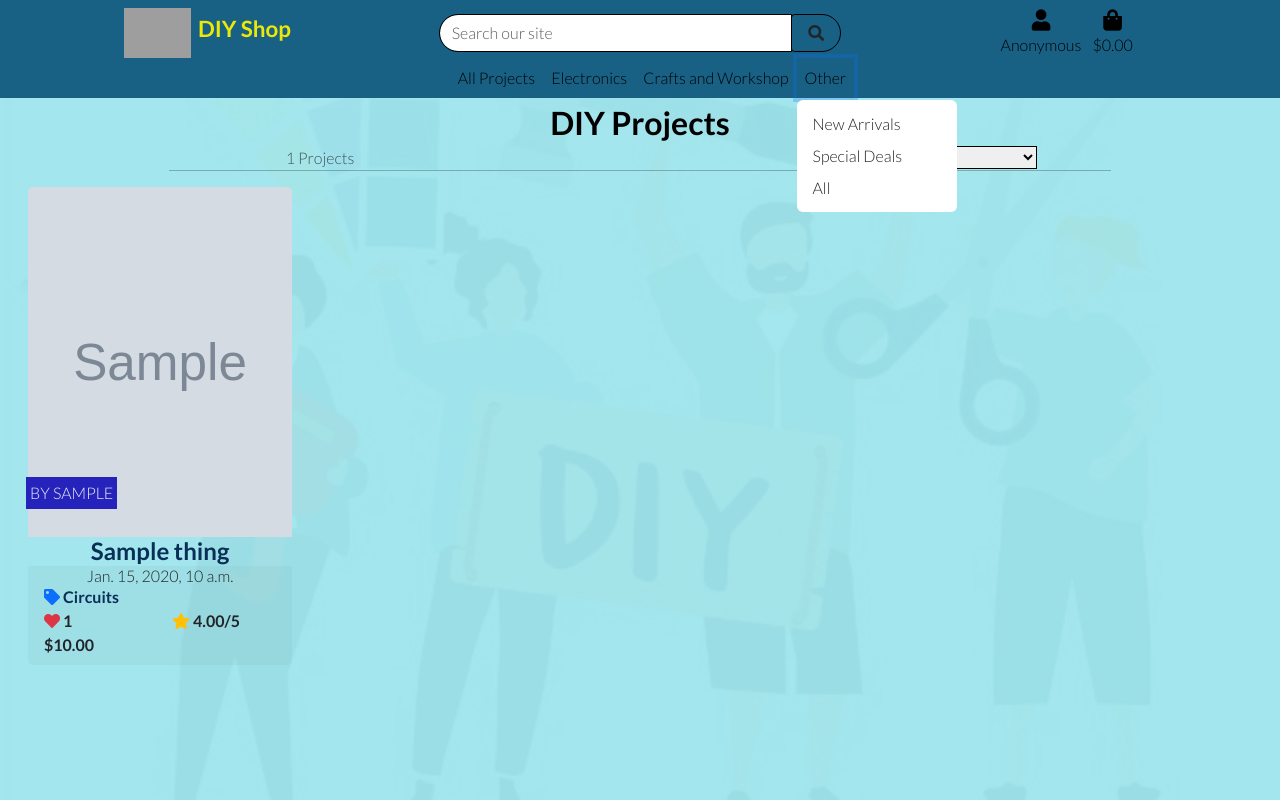
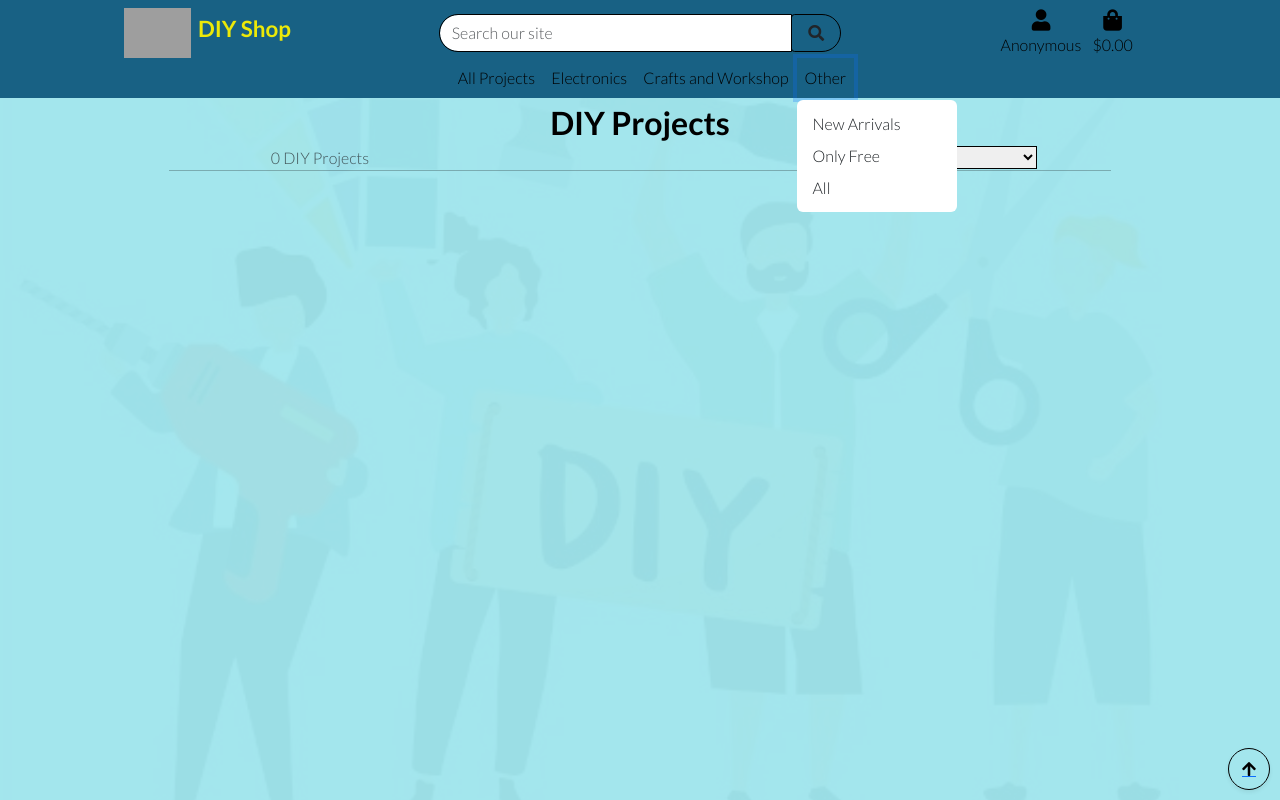
Before and after one commit to Juanma1313/diyshop, a Django app: a page that uses templates/base.html in a window 1280 px wide, after a click on "Other". Run offline with Django 3.2, Linux system fonts and the light colour scheme; data comes from the database, SQL or seed files in the repository; tables that the repository leaves empty hold one stand-in row (values such as "Sample post"); grey boxes marked "Sample" are stand-in pictures; parts of the project's set-up code (start-up, migrations or seed data) failed here and were passed over; some libraries are stand-ins or nearby versions; grey boxes are pictures that could not be loaded.

Commit message:
added sorting for date, search for free, JS code and scroll to top button

```diff
--- a/home/templates/home/index.html
+++ b/home/templates/home/index.html
@@ -110,7 +110,7 @@
             </h1>
             <div class="my-5">
                 <h4>
-                    <a href="{% url 'products' %}" class="go-to-products btn btn-lg rounded-5 text-uppercase py-3">Check out our latest projects</a>
+                    <a href="{% url 'products' %}?sort=created_on&direction=desc" class="go-to-products btn btn-lg rounded-5 text-uppercase py-3">Check out our latest projects</a>
                 </h4>
             </div>
         </div>
--- a/products/templates/products/products.html
+++ b/products/templates/products/products.html
@@ -40,6 +40,8 @@
                         <option value="title_desc" {% if current_sorting == 'title_desc' %}selected{% endif %}>Name (Z-A)</option>
                         <option value="category_asc" {% if current_sorting == 'category_asc' %}selected{% endif %}>Category (A-Z)</option>
                         <option value="category_desc" {% if current_sorting == 'category_desc' %}selected{% endif %}>Category (Z-A)</option>
+                        <option value="date_asc" {% if current_sorting == 'date_asc' %}selected{% endif %}>Date (old to new)</option>
+                        <option value="date_desc" {% if current_sorting == 'date_desc' %}selected{% endif %}>Date (new to old)</option>
                     </select>
                 </div>
             </div>
@@ -49,7 +51,7 @@
                     {% if search_term or current_categories or current_sorting != 'None_None' %}
                         <span class="small"><a href="{% url 'products' %}">Products Home</a> | </span>
                     {% endif %}
-                    {{ products|length }} Projects {% if search_term %} found for <strong>"{{ search_term }}"</strong>{% endif %}
+                    {{ products|length }} DIY Projects {% if search_term %} found for <strong>"{{ search_term }}"</strong>{% endif %}
                 </p>
             </div>
         </div>
@@ -154,4 +156,41 @@
             {% endfor %}
         </div>
     </div>
+    <div class="btt-button shadow-sm rounded-5 border border-black">
+        <a class="btt-link d-flex h-100">
+            <i class="fas fa-arrow-up text-black mx-auto my-auto"></i>
+        </a>
+    </div>
 {% endblock %}
+
+{% block postloadjs %}
+    {{ block.super }}
+    <script type="text/javascript">
+		$('.btt-link').click(function(e) {
+			window.scrollTo(0,0)
+		})
+	</script>
+
+    <script type="text/javascript">
+        $('#sort-selector').change(function() {
+            var selector = $(this);
+            var currentUrl = new URL(window.location);
+
+            var selectedVal = selector.val();
+            if(selectedVal != "reset"){
+                var sort = selectedVal.split("_")[0];
+                var direction = selectedVal.split("_")[1];
+
+                currentUrl.searchParams.set("sort", sort);
+                currentUrl.searchParams.set("direction", direction);
+
+                window.location.replace(currentUrl);
+            } else {
+                currentUrl.searchParams.delete("sort");
+                currentUrl.searchParams.delete("direction");
+
+                window.location.replace(currentUrl);
+            }
+        });
+    </script>
+{% endblock %}
--- a/products/views.py
+++ b/products/views.py
@@ -27,9 +27,12 @@ def all_products(request):
             sort = sortkey
             if sortkey == 'title':      # only for title to sort for title in lower case
                 sortkey = 'lower_title'
-                products = products.annotate(lower_name=Lower('title'))
+                products = products.annotate(lower_title=Lower('title'))
             if sortkey == 'category':   # only for category to sort for category name
                 sortkey = 'category__name'
+            if sortkey == 'date':   # only for date to sort by created_on
+                sortkey = 'created_on'
+
             if 'direction' in request.GET:
                 direction = request.GET['direction']
                 if direction == 'desc':
@@ -40,6 +43,14 @@ def all_products(request):
             categories = request.GET['category'].split(',')
             products = products.filter(category__name__in=categories)
             categories = Category.objects.filter(name__in=categories)
+
+        if 'price' in request.GET:
+            price = request.GET['price']
+            if float(price)==0:
+                products = products.filter(Q(price=price) | Q(price=None))
+            else:
+                products = products.filter(price=price)
+            print(str(products.query))
 
         if 'q' in request.GET:
             query = request.GET['q']
--- a/static/css/style.css
+++ b/static/css/style.css
@@ -23,6 +23,21 @@ a.category-badge > span.badge:hover {
     background: #212529 !important;
     color: #fff !important;
 }
+
+.btt-button {
+    height: 42px;
+    width: 42px;
+    position: fixed;
+    bottom: 10px;
+    right: 10px;
+}
+
+.btt-link,
+.update-link,
+.remove-item {
+    cursor: pointer;
+}
+
 
 .navbar-logo {
     width:75px;
--- a/templates/base.html
+++ b/templates/base.html
@@ -32,6 +32,9 @@
         {% block corejs %}
         <!-- bootstrap Java Scripts -->
         <script src="https://cdn.jsdelivr.net/npm/bootstrap@5.3.3/dist/js/bootstrap.bundle.min.js" integrity="sha384-YvpcrYf0tY3lHB60NNkmXc5s9fDVZLESaAA55NDzOxhy9GkcIdslK1eN7N6jIeHz" crossorigin="anonymous"></script>
+        <script src="https://code.jquery.com/jquery-3.7.1.min.js" integrity="sha256-/JqT3SQfawRcv/BIHPThkBvs0OEvtFFmqPF/lYI/Cxo=" crossorigin="anonymous"></script>
+
+        <script src="https://js.stripe.com/v3/"></script>
 
         {% endblock %}
 
--- a/templates/includes/main-nav.html
+++ b/templates/includes/main-nav.html
@@ -52,8 +52,8 @@
                 Other
             </a>
             <div class="dropdown-menu border-0" aria-labelledby="other-link">
-                <a href="" class="dropdown-item">New Arrivals</a>
-                <a href="" class="dropdown-item">Special Deals</a>
+                <a href="{% url 'products' %}?sort=date&direction=desc" class="dropdown-item">New Arrivals</a>
+                <a href="{% url 'products' %}?price=0.0" class="dropdown-item">Only Free</a>
                 <a href="" class="dropdown-item">All</a>
             </div>
         </li>
```
